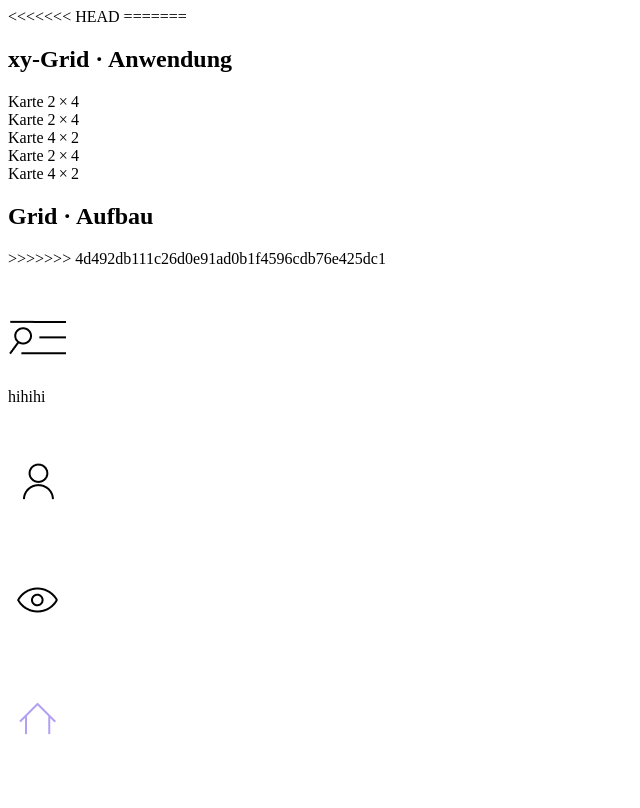
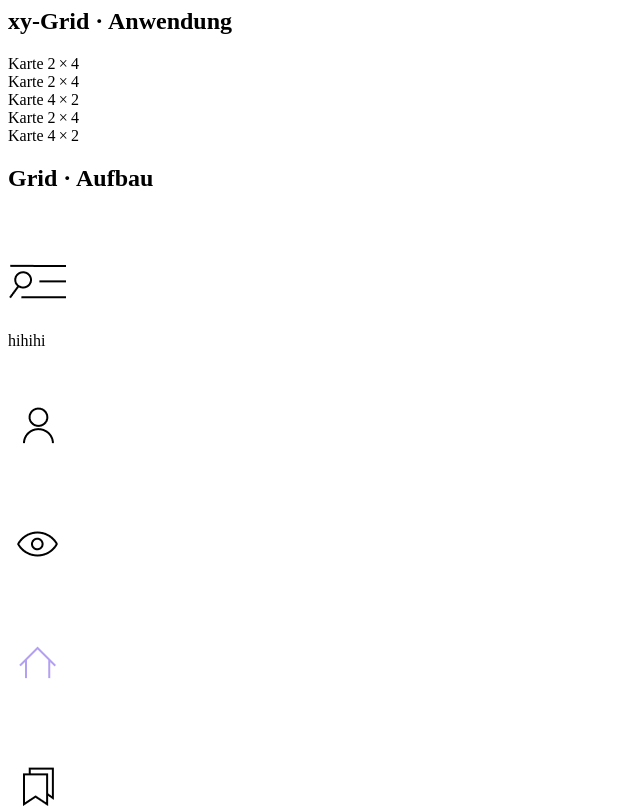
Before and after one commit to seelinya/LAB-NewsPortal, a plain HTML site: page src/index.html in a window 1280 px wide. Shown: the top 808 px of the page, without its empty margins (0-640 px from the left). Drawn offline with Linux system fonts and the light colour scheme.

Commit message:
funktionstüchtig

```diff
--- a/src/components/grid.scss
+++ b/src/components/grid.scss
@@ -124,6 +124,7 @@ div[class^="card-"] {
   @include media(m) {
     grid-column: span 12;
 }
+}
 
 // 12er × 12er Grid
 .grid-12-6 {
--- a/src/index.html
+++ b/src/index.html
@@ -8,8 +8,6 @@
     <!-- page content start-->
     <div class="container">
 
-<<<<<<< HEAD
-=======
       <h2>xy-Grid · Anwendung</h2>
 
       <div class="grid-24-12">
@@ -21,7 +19,7 @@
       </div>
 
       <h2>Grid · Aufbau</h2>
->>>>>>> 4d492db111c26d0e91ad0b1f4596cdb76e425dc1
+
       <div class="grid-12">
         <div class="column-1a">
         <img src="./assets/images/icons-top/burgersuche.jpg"  />
```
